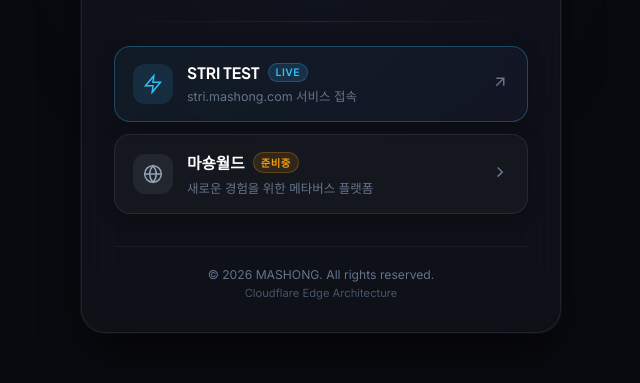
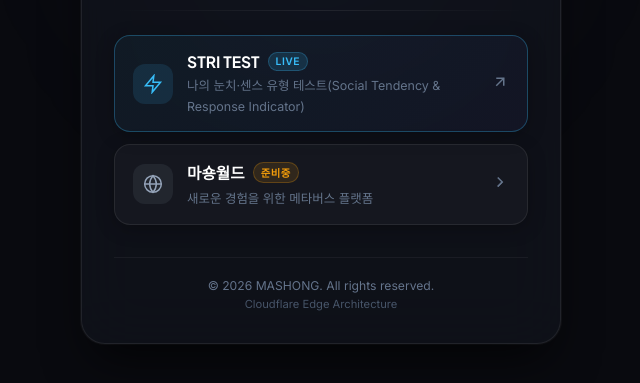
Before and after one commit to suyongma/profile-landing, a website: page index.html in a window 1280 px wide. Shown: the part 339-722 px from the top of the page, without its empty margins (319-959 px from the left). Drawn offline with Linux system fonts and the light colour scheme.

Commit message:
feat: update STRI TEST description to Social Tendency & Response Indicator

```diff
--- a/index.html
+++ b/index.html
@@ -58,7 +58,7 @@
                 <span class="item-title">STRI TEST</span>
                 <span class="status-pill active">LIVE</span>
               </div>
-              <span class="item-desc">stri.mashong.com 서비스 접속</span>
+              <span class="item-desc">나의 눈치·센스 유형 테스트(Social Tendency & Response Indicator)</span>
             </div>
           </div>
           <div class="item-arrow">
--- a/style.css
+++ b/style.css
@@ -244,6 +244,8 @@
 .item-desc {
   font-size: 0.78rem;
   color: var(--text-dim);
+  line-height: 1.4;
+  word-break: keep-all;
 }
 
 .status-pill {
```
